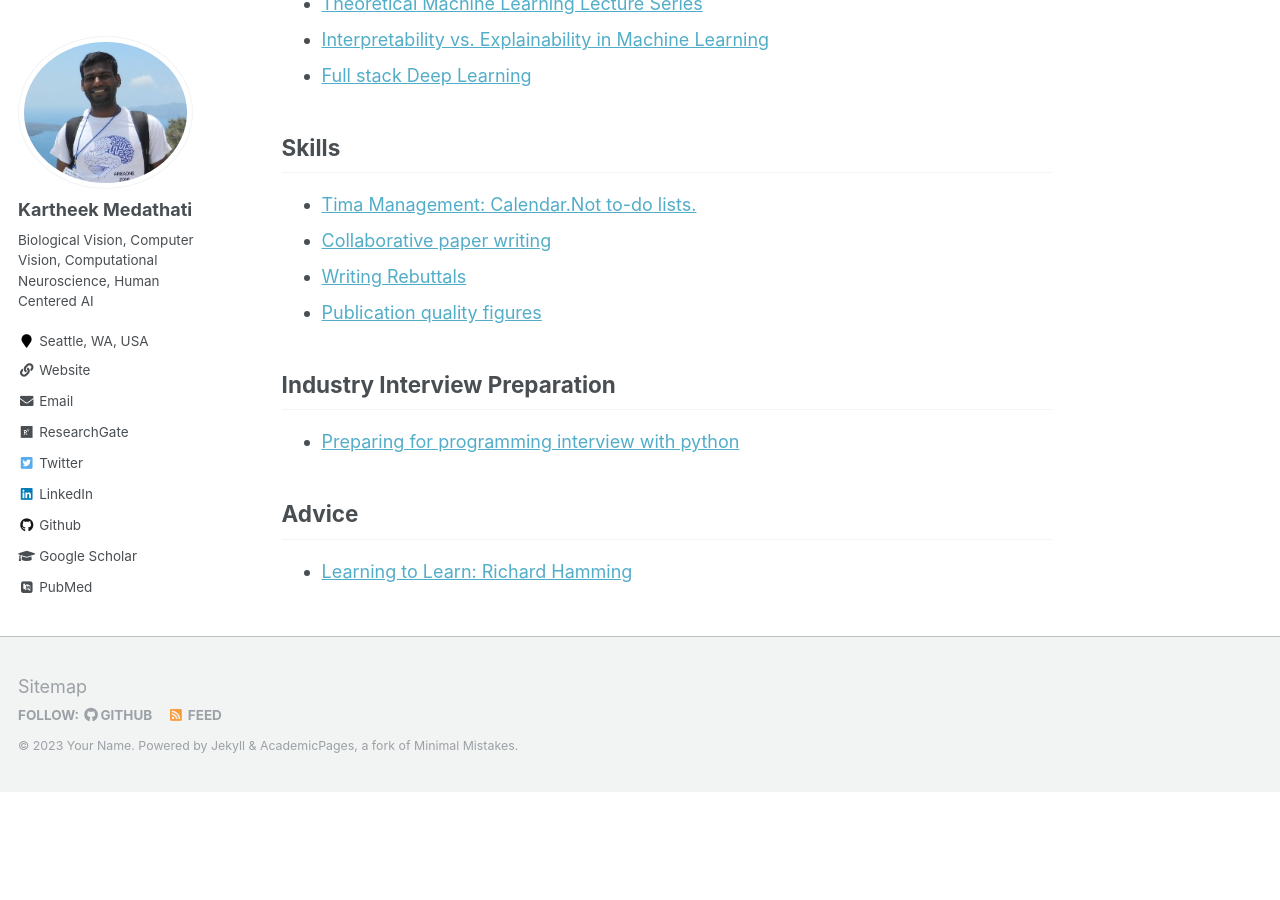
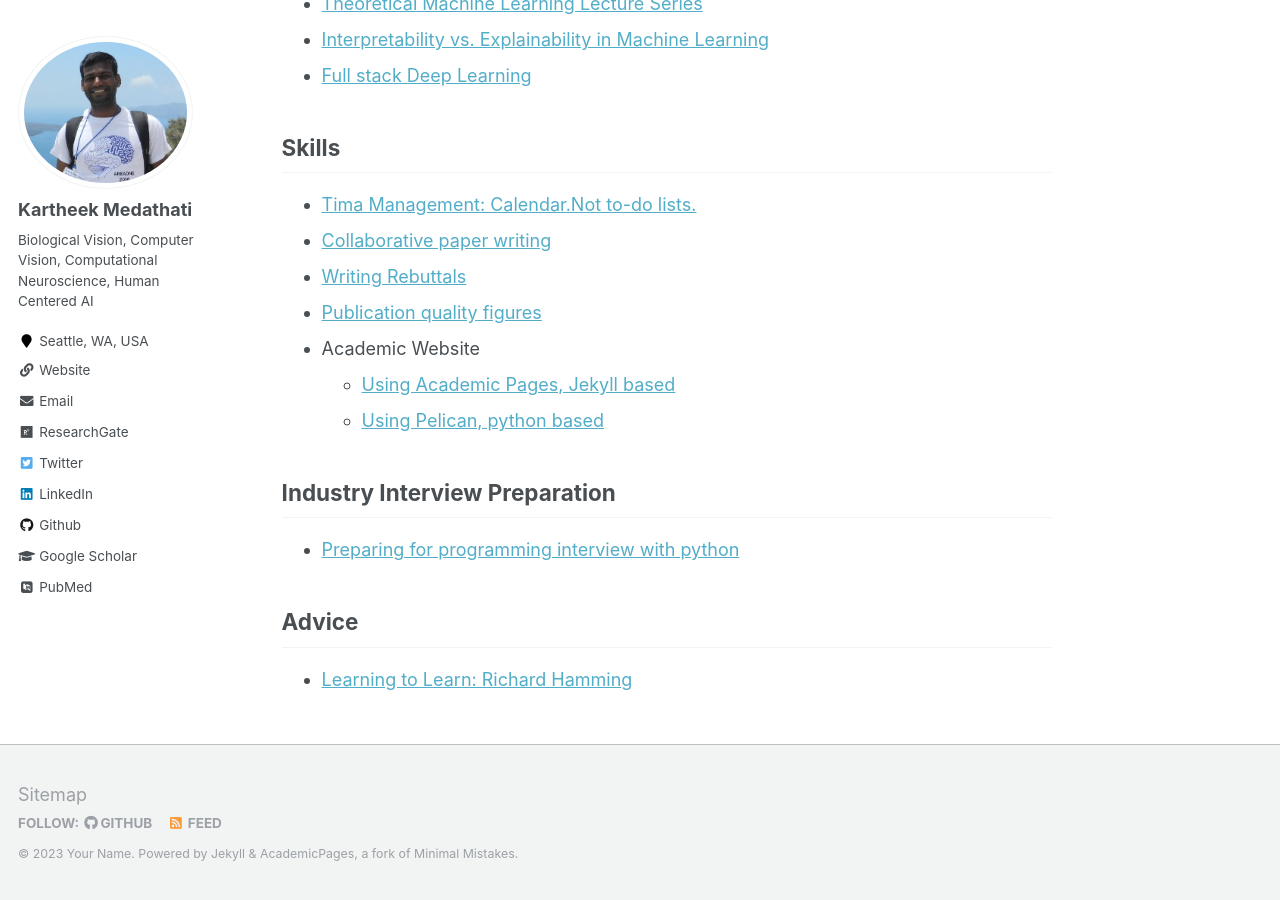
Before and after one commit to kartheekmedathati/kartheekmedathati.github.io, a Jekyll site: the page built from _pages/markdown.md, in a window 1280 px wide and 900 px high, scrolled down 819 px. Built offline with Jekyll 4.4.1, drawn with Linux system fonts in a browser that asks for light colours; some web fonts are replaced; before the commit the page ends 1611 px from its top, so only the background shows below that.

```diff
--- a/_pages/markdown.md
+++ b/_pages/markdown.md
@@ -35,6 +35,9 @@
 * [Collaborative paper writing](https://medium.com/@deviparikh/planning-paper-writing-553f497e8839)
 * [Writing Rebuttals](https://medium.com/@deviparikh/how-we-write-rebuttals-dc84742fece1)
 * [Publication quality figures](https://github.com/jbmouret/matplotlib_for_papers)
+* Academic Website
+    - [Using Academic Pages, Jekyll based](https://academicpages.github.io/)
+    - [Using Pelican, python based](https://github.com/wjhopper/academia)
 
 ## Industry Interview Preparation
 
```
